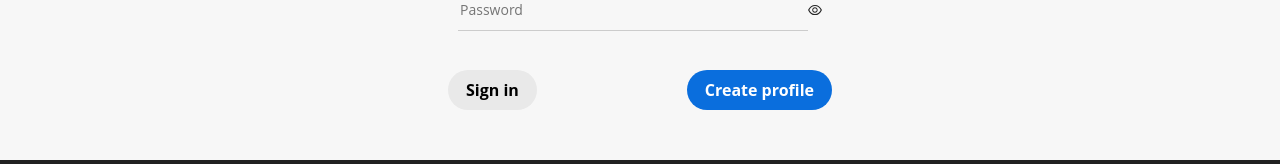
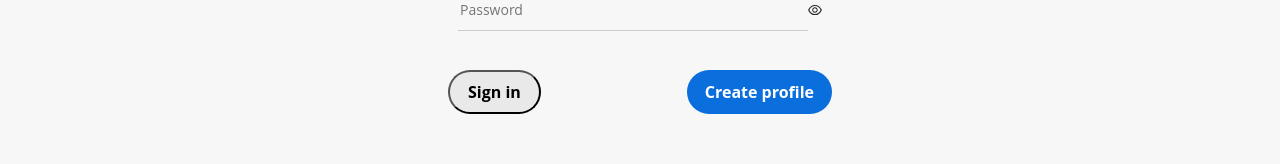
Before and after one commit to leo-dao/AirGnB, a React (Create React App) app in the folder client/: page /sign-in in a window 1280 px wide. Shown: the part 383-547 px from the top of the page. Built offline with nearby package versions, Linux system fonts and the light colour scheme; no server answers.

Commit message:
Fixed dropdown display for category

```diff
--- a/client/src/components/Atoms/Button/index.tsx
+++ b/client/src/components/Atoms/Button/index.tsx
@@ -3,10 +3,10 @@ import styled, { css } from 'styled-components';
 import { Link } from 'react-router-dom';
 
 const StyledButton = styled.button.attrs((props: ButtonProps) => props)`
-    background: #0A6EDD;
+    background: ${props => props.secondary ? '#e9e9e9' : '#0A6EDD'};
     border-radius: 40px;
     box-sizing: border-box;
-    color: #FFFFFF;
+    color: ${props => props.secondary ? 'black' : '#FFFFFF'};
     cursor: pointer;
     font-size: 16px;
     font-weight: 700;
@@ -19,7 +19,8 @@ const StyledButton = styled.button.attrs((props: ButtonProps) => props)`
     touch-action: manipulation;
     width: fit-content;
     word-break: break-word;
-    border: 0;
+    border: ${props => props.secondary ? '10' : '0'};
+    transition: 0.2s;
     &:hover {
         transform: translateY(-0.5px) scale(1.03);
         background-color: ${props => props.secondary ? 'whitesmoke' : '#085bba'};
@@ -42,21 +43,12 @@ const StyledButton = styled.button.attrs((props: ButtonProps) => props)`
     background: none;
     border-radius: 0px;
     font-size: 18px;
+    transition: 0s;
     &:hover {
         background: none;
         border-bottom: 1px solid #d4d1d1;
     };
     `}
-
-    ${(props: ButtonProps) =>
-        props.secondary &&
-        css`
-        background-color: #e9e9e9;
-        color: black;
-        & > * {
-            color: #0A6EDD;
-        }
-        `}
 
         ${(props: ButtonProps) =>
         props.tertiary &&
--- a/client/src/components/Molecules/SortCategories/index.tsx
+++ b/client/src/components/Molecules/SortCategories/index.tsx
@@ -5,9 +5,6 @@ import Categories from "./Categories";
 import FilterInput from "../../Atoms/FilterInput";
 import styled from "styled-components";
 
-export const StyledSortButton = styled.div`
-    background-color: transparent;
-`;
 
 export const StyledCategory = styled.div.attrs((props: SortCategoriesProps) => props)`
     justify-content: center;
@@ -30,7 +27,6 @@ const SortCategories = (props: SortCategoriesProps) => {
     const sortButton = (
         <FilterInput
             disabled={props.disabled}
-            width="210px"
             content={
                 <StyledCategory category={props.category}>
                     {props.category === "" ? "Select category" : props.category}
@@ -45,13 +41,12 @@ const SortCategories = (props: SortCategoriesProps) => {
     );
 
     return (
-        <StyledSortButton >
-            <DropdownMenu
-                disabled={props.disabled}
-                button={sortButton}
-                menu={<Categories onClick={props.onClick} />}
-            />
-        </StyledSortButton>
-    )
+        <DropdownMenu
+            disabled={props.disabled}
+            button={sortButton}
+            menu={<Categories onClick={props.onClick} />}
+        />
+    );
+
 }
 export default SortCategories;
--- a/client/src/components/Organisms/Search/index.tsx
+++ b/client/src/components/Organisms/Search/index.tsx
@@ -13,7 +13,7 @@ const Container = styled.div`
 
     @media (max-width: 900px) {
         flex-direction: column;
-
+        width: 40%;
     }
 `
 const Search = () => {
```
